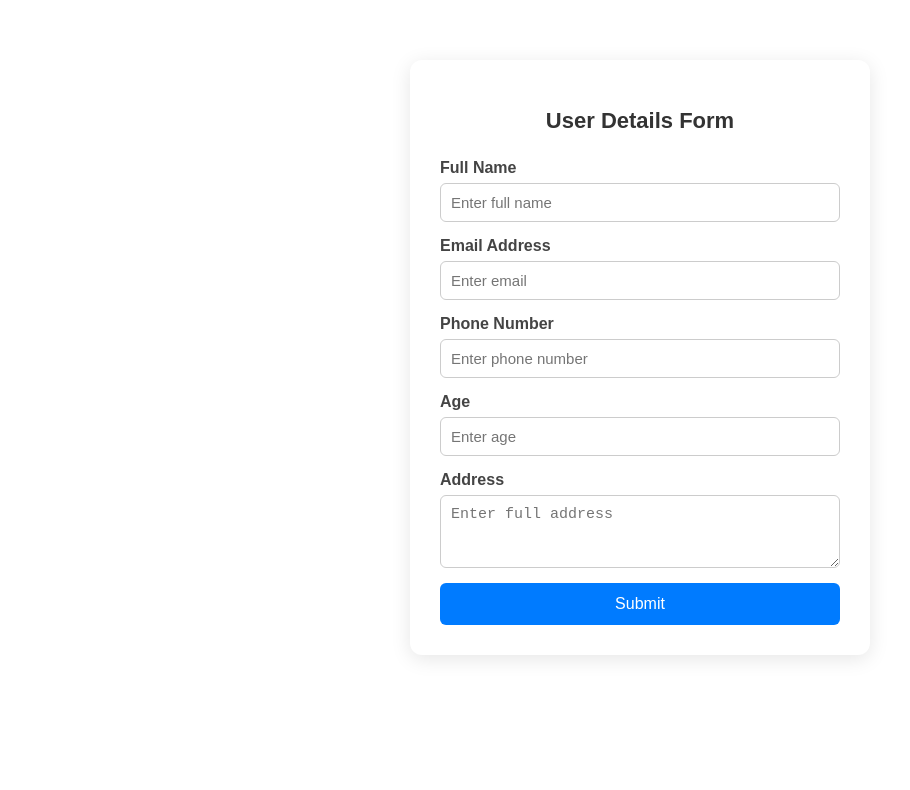
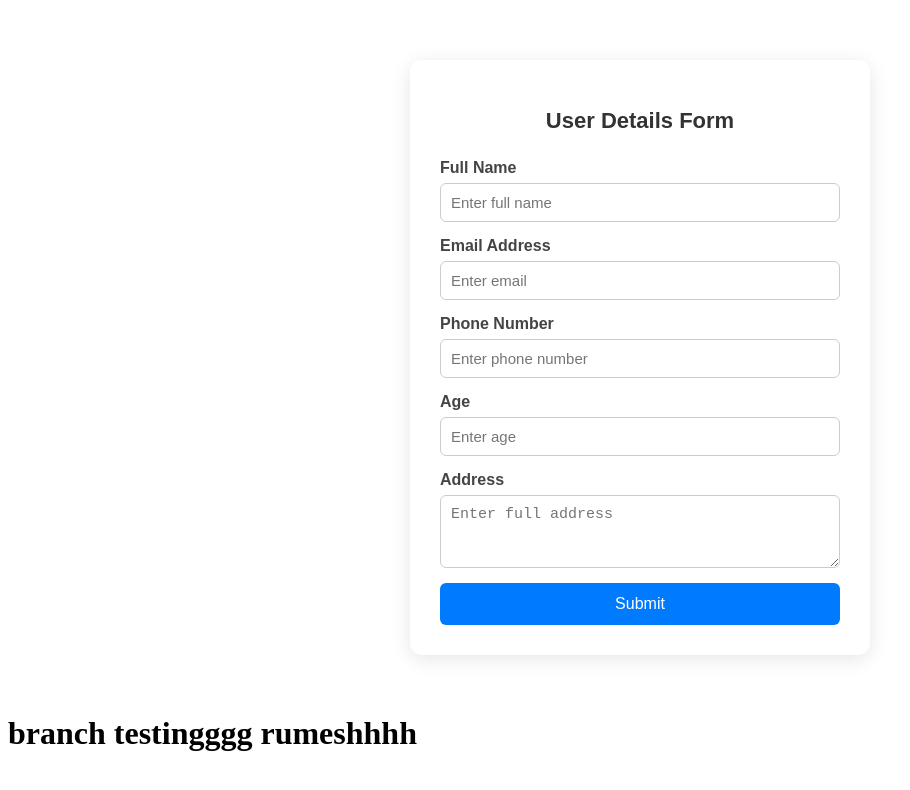
Before and after one commit to Rumesh36/Github-Basics, a React app: page / in a window 1280 px wide. Shown: the top 790 px of the page, without its empty margins (0-910 px from the left). Built offline with nearby package versions, Linux system fonts and the light colour scheme; the HTML template or start-up script is replaced by a standard one.

Commit message:
added new branch Rumesh

```diff
--- a/src/App.jsx
+++ b/src/App.jsx
@@ -1,11 +1,13 @@
 import React from 'react'
 import Form from './Pages/Form'
+import Home from './Pages/Home'
 
 const App = () => {
   return (
     <>
 
     <Form/>
+    <Home/>
     </>
   )
 }
--- /dev/null
+++ b/src/Pages/Home.jsx
@@ -0,0 +1,12 @@
+import React from 'react'
+
+const Home = () => {
+  return (
+  <>
+
+  <h1>branch testingggg rumeshhhh</h1>
+  </>
+  )
+}
+
+export default Home
```
